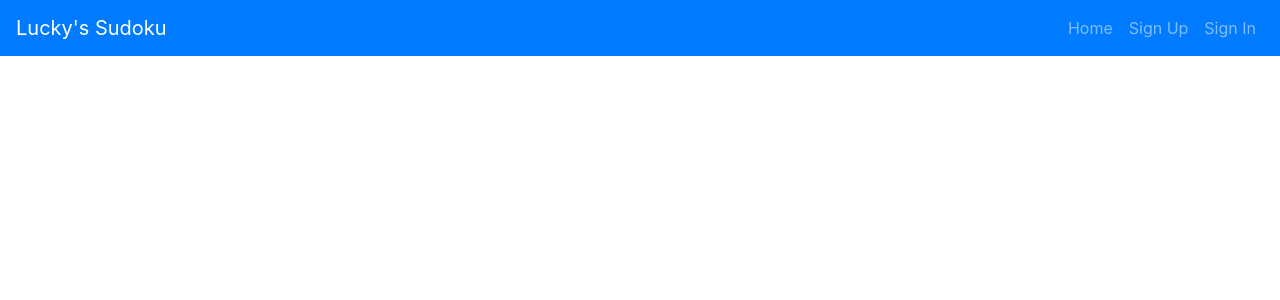
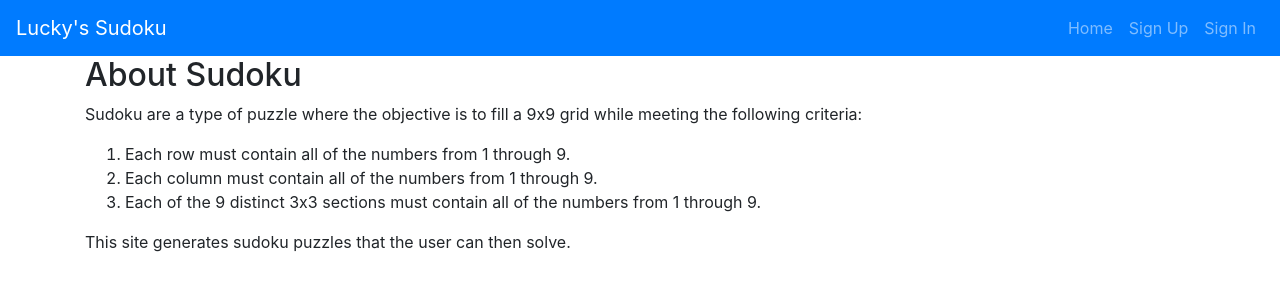
Before and after one commit to luckyswims/sudoku-client, a React app: page / in a window 1280 px wide. Shown: the top 300 px of the page. Built offline with nearby package versions, Linux system fonts and the light colour scheme.

Commit message:
Added Homepage and updated title
Created a Homepage component with content describing the rules of a
Sudoku puzzle
Added a Homepage route to App.js
Updated the Home button in Header.js to point to the Homepage route
Updated the title of the app in index.html

```diff
--- a/public/index.html
+++ b/public/index.html
@@ -11,7 +11,7 @@ unless you know exactly what you're doing! -->
     <link rel="manifest" href="%PUBLIC_URL%/manifest.json">
     <link rel="shortcut icon" href="%PUBLIC_URL%/favicon.ico">
 
-    <title>React App</title>
+    <title>Lucky's Sudoku</title>
   </head>
   <body>
     <noscript>
--- a/src/components/App/App.js
+++ b/src/components/App/App.js
@@ -4,6 +4,7 @@ import { Route } from 'react-router-dom'
 import AuthenticatedRoute from '../AuthenticatedRoute/AuthenticatedRoute'
 import AutoDismissAlert from '../AutoDismissAlert/AutoDismissAlert'
 import Header from '../Header/Header'
+import Home from '../Home/Home'
 import SignUp from '../SignUp/SignUp'
 import SignIn from '../SignIn/SignIn'
 import SignOut from '../SignOut/SignOut'
@@ -44,6 +45,9 @@ class App extends Component {
           />
         ))}
         <main className="container">
+          <Route exact path='/' render={() => (
+            <Home />
+          )} />
           <Route path='/sign-up' render={() => (
             <SignUp msgAlert={this.msgAlert} setUser={this.setUser} />
           )} />
--- a/src/components/Header/Header.js
+++ b/src/components/Header/Header.js
@@ -20,7 +20,7 @@ const unauthenticatedOptions = (
 
 const alwaysOptions = (
   <Fragment>
-    <Nav.Link to="/">Home</Nav.Link>
+    <Nav.Link href="#/">Home</Nav.Link>
   </Fragment>
 )
 
--- /dev/null
+++ b/src/components/Home/Home.js
@@ -0,0 +1,20 @@
+import React, { Fragment } from 'react'
+
+const Home = () => {
+  return (
+    <Fragment>
+      <h2>About Sudoku</h2>
+      <p>Sudoku are a type of puzzle where the objective is to fill a 9x9 grid
+      while meeting the following criteria:</p>
+      <ol>
+        <li>Each row must contain all of the numbers from 1 through 9.</li>
+        <li>Each column must contain all of the numbers from 1 through 9.</li>
+        <li>Each of the 9 distinct 3x3 sections must contain all of the numbers
+        from 1 through 9.</li>
+      </ol>
+      <p>This site generates sudoku puzzles that the user can then solve.</p>
+    </Fragment>
+  )
+}
+
+export default Home
```
